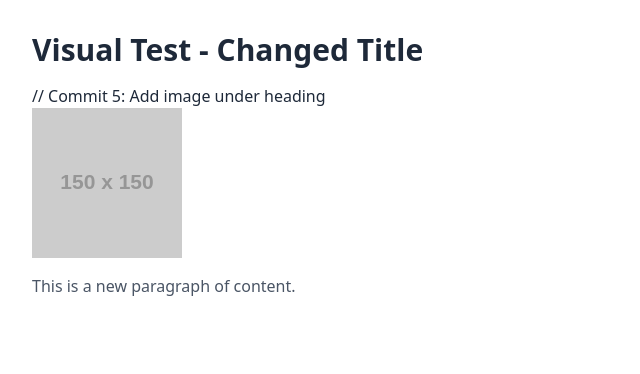
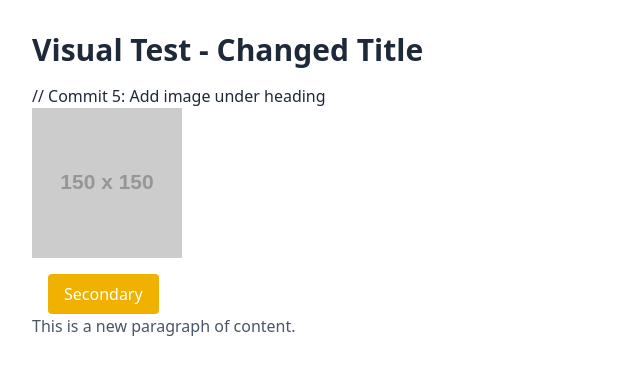
Before and after one commit to Shenile/vt-ai, a React (Vite) app in the folder vt-ai-fe/: page / in a window 1280 px wide. Shown: the top 374 px of the page, without its empty margins (0-640 px from the left). Built offline with nearby package versions, Linux system fonts and the light colour scheme.

Commit message:
created 7  test commit

```diff
--- a/vt-ai-fe/src/App.jsx
+++ b/vt-ai-fe/src/App.jsx
@@ -1,5 +1,4 @@
-// Commit 6: Changed heading text
-
+// Commit 7: Add second styled button
 
 function App() {
   return (
@@ -11,6 +10,9 @@ function App() {
         alt="Placeholder"
         className="mb-4"
       />
+      <button className="bg-yellow-500 hover:bg-yellow-600 text-white px-4 py-2 rounded ml-4">
+        Secondary
+      </button>
       <p className="text-gray-600 mb-4">This is a new paragraph of content.</p>
     </div>
   );
```
